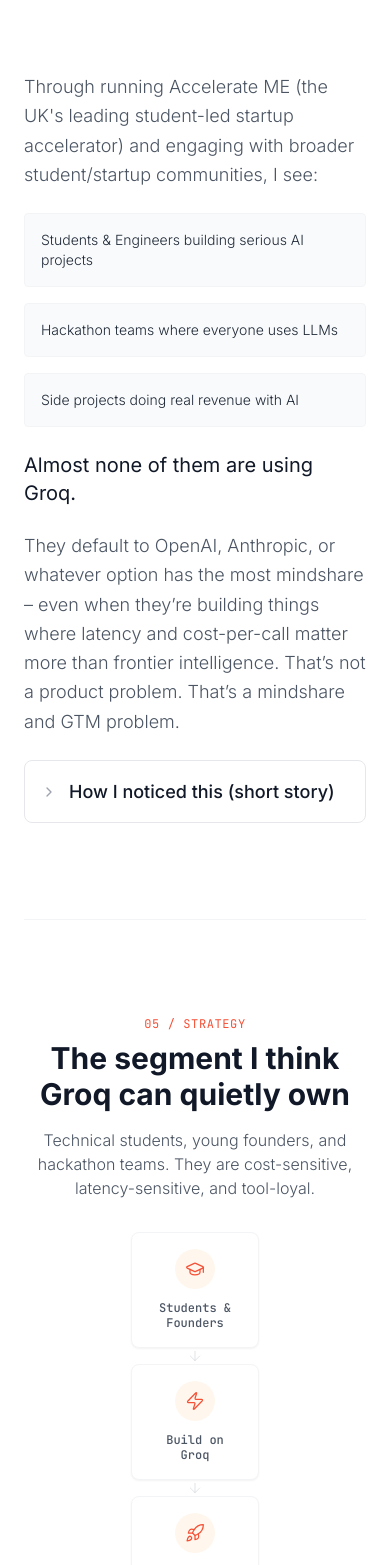
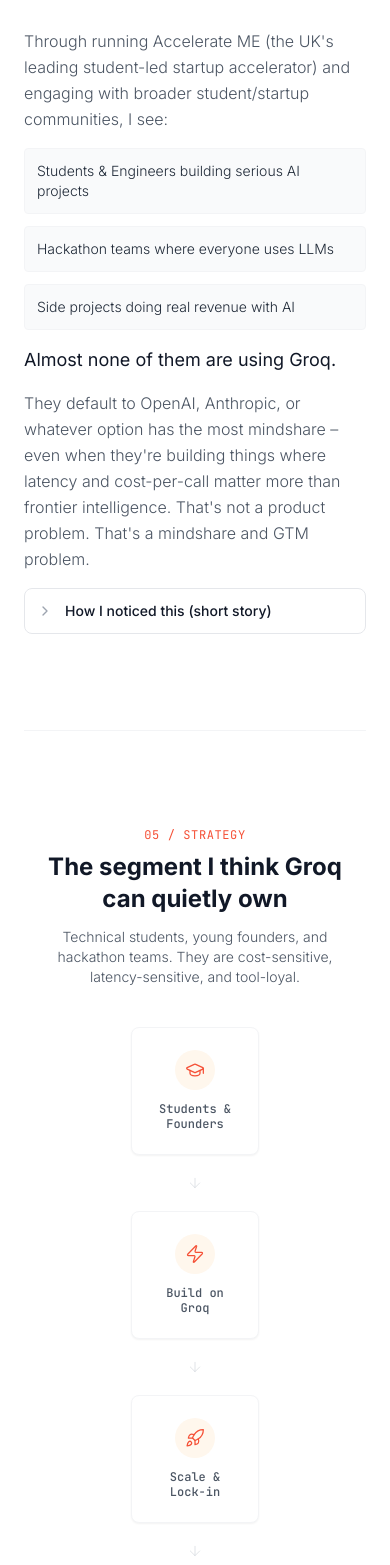
Before and after one commit to oliulv/groq-placement-pitch, a Next.js app: page / in a window 390 px wide. Shown: the part 3414-4979 px from the top of the page. Built offline with nearby package versions, Linux system fonts and the light colour scheme.

Commit message:
Fix mobile layout

```diff
--- a/app/page.tsx
+++ b/app/page.tsx
@@ -302,43 +302,43 @@ export default function Home() {
 
         {/* 5. Mindshare Gap */}
         <Section id="mindshare-gap" className="border-b border-gray-100">
-          <div className="grid md:grid-cols-12 gap-12">
+          <div className="grid md:grid-cols-12 gap-6 md:gap-12">
             <div className="md:col-span-4">
               <span className="text-groq-orange font-mono text-xs uppercase tracking-wider mb-2 block">04 / Observation</span>
-              <h2 className="text-3xl font-bold text-gray-900 mb-6">The gap: developer mindshare with the next wave of builders</h2>
+              <h2 className="text-2xl md:text-3xl font-bold text-gray-900 mb-4 md:mb-6">The gap: developer mindshare with the next wave of builders</h2>
             </div>
             <div className="md:col-span-8">
-            <div className="space-y-6 text-lg text-gray-600 font-light leading-relaxed">
+            <div className="space-y-4 md:space-y-6 text-base md:text-lg text-gray-600 font-light leading-relaxed">
               <p>
                 Through running Accelerate ME (the UK's leading student-led startup accelerator) and engaging with broader student/startup communities, I see:
               </p>
-              <ul className="grid sm:grid-cols-3 gap-4 text-sm">
+              <ul className="grid grid-cols-1 sm:grid-cols-3 gap-3 md:gap-4 text-sm">
                 {[
                   "Students & Engineers building serious AI projects",
                   "Hackathon teams where everyone uses LLMs",
                   "Side projects doing real revenue with AI"
                 ].map((item, i) => (
-                  <li key={i} className="bg-gray-50 p-4 rounded border border-gray-100 text-gray-800 flex flex-col justify-between h-full">
+                  <li key={i} className="bg-gray-50 p-3 md:p-4 rounded border border-gray-100 text-gray-800">
                     <span>{item}</span>
                   </li>
                 ))}
               </ul>
 
-              <p className="text-xl text-gray-900 font-normal">
+              <p className="text-lg md:text-xl text-gray-900 font-normal">
                 Almost none of them are using Groq.
               </p>
 
               <p>
-                They default to OpenAI, Anthropic, or whatever option has the most mindshare – even when they’re building things where latency and cost-per-call matter more than frontier intelligence.
-                That’s not a product problem. That’s a mindshare and GTM problem.
+                They default to OpenAI, Anthropic, or whatever option has the most mindshare – even when they're building things where latency and cost-per-call matter more than frontier intelligence.
+                That's not a product problem. That's a mindshare and GTM problem.
               </p>
 
-              <details className="group mt-6 open:bg-gray-50 transition-colors rounded-lg overflow-hidden border border-gray-200">
-                <summary className="flex items-center gap-3 p-4 cursor-pointer font-medium text-gray-900 hover:text-groq-orange transition-colors select-none">
-                  <ChevronRight size={16} className="group-open:rotate-90 transition-transform text-gray-400" />
+              <details className="group mt-4 md:mt-6 open:bg-gray-50 transition-colors rounded-lg overflow-hidden border border-gray-200">
+                <summary className="flex items-center gap-3 p-3 md:p-4 cursor-pointer font-medium text-gray-900 hover:text-groq-orange transition-colors select-none text-sm md:text-base">
+                  <ChevronRight size={16} className="group-open:rotate-90 transition-transform text-gray-400 flex-shrink-0" />
                   How I noticed this (short story)
                 </summary>
-                <div className="p-4 pt-6 text-gray-600 text-base border-t border-transparent group-open:border-gray-200">
+                <div className="p-3 md:p-4 pt-4 md:pt-6 text-gray-600 text-sm md:text-base border-t border-transparent group-open:border-gray-200">
                   <p className="mb-3">
                     One of the most capable builders I know, George – who works with me and runs products doing tens of thousands of pounds in MRR – hadn't heard of Groq until we sat in a Groq masterclass at Web Summit.
                   </p>
@@ -357,15 +357,15 @@ export default function Home() {
 
         {/* 6. Segment to Own (Flywheel) */}
         <Section id="segment-to-own" className="border-b border-gray-100">
-          <div className="text-center mb-8 max-w-2xl mx-auto">
+          <div className="text-center mb-6 md:mb-8 max-w-2xl mx-auto px-4">
             <span className="text-groq-orange font-mono text-xs uppercase tracking-wider mb-2 block">05 / Strategy</span>
-            <h2 className="text-3xl font-bold text-gray-900 mb-4">The segment I think Groq can quietly own</h2>
-            <p className="text-gray-600 font-light">
+            <h2 className="text-2xl md:text-3xl font-bold text-gray-900 mb-3 md:mb-4">The segment I think Groq can quietly own</h2>
+            <p className="text-sm md:text-base text-gray-600 font-light">
               Technical students, young founders, and hackathon teams. They are cost-sensitive, latency-sensitive, and tool-loyal.
             </p>
           </div>
 
-          <div className="relative max-w-4xl mx-auto h-[400px] md:h-[300px] my-8">
+          <div className="relative max-w-4xl mx-auto min-h-[320px] md:h-[300px] my-6 md:my-8 px-4">
             {/* Desktop Layout */}
             <div className="hidden md:flex relative items-center h-full w-full">
               {/* Connecting Line */}
@@ -433,9 +433,9 @@ export default function Home() {
             </div>
 
             {/* Mobile Layout */}
-            <div className="md:hidden flex flex-col items-center justify-between h-full">
+            <div className="md:hidden flex flex-col items-center justify-center gap-4 py-4">
               {/* Connecting Line */}
-              <div className="absolute top-10 bottom-10 left-1/2 w-px bg-gray-100 -z-10" />
+              <div className="absolute top-8 bottom-8 left-1/2 w-px bg-gray-100 -z-10" />
 
               <FlywheelNode
                 icon={GraduationCap}
@@ -443,7 +443,7 @@ export default function Home() {
                 delay={0.1}
               />
 
-              <div className="text-gray-300">
+              <div className="text-gray-300 py-1">
                 <ArrowRight className="rotate-90" size={16} strokeWidth={1} />
               </div>
 
@@ -453,7 +453,7 @@ export default function Home() {
                 delay={0.2}
               />
 
-              <div className="text-gray-300">
+              <div className="text-gray-300 py-1">
                 <ArrowRight className="rotate-90" size={16} strokeWidth={1} />
               </div>
 
@@ -463,7 +463,7 @@ export default function Home() {
                 delay={0.3}
               />
 
-              <div className="text-gray-300">
+              <div className="text-gray-300 py-1">
                 <ArrowRight className="rotate-90" size={16} strokeWidth={1} />
               </div>
 
@@ -475,8 +475,8 @@ export default function Home() {
             </div>
           </div>
 
-          <div className="text-center max-w-2xl mx-auto text-sm text-gray-500 mt-12">
-            If Groq becomes their default inference platform now, you get bottom-up adoption, long-term lock-in, and a generation of builders who instinctively think “Groq”.
+          <div className="text-center max-w-2xl mx-auto text-xs md:text-sm text-gray-500 mt-8 md:mt-12 px-4">
+            If Groq becomes their default inference platform now, you get bottom-up adoption, long-term lock-in, and a generation of builders who instinctively think "Groq".
           </div>
         </Section>
 
```
